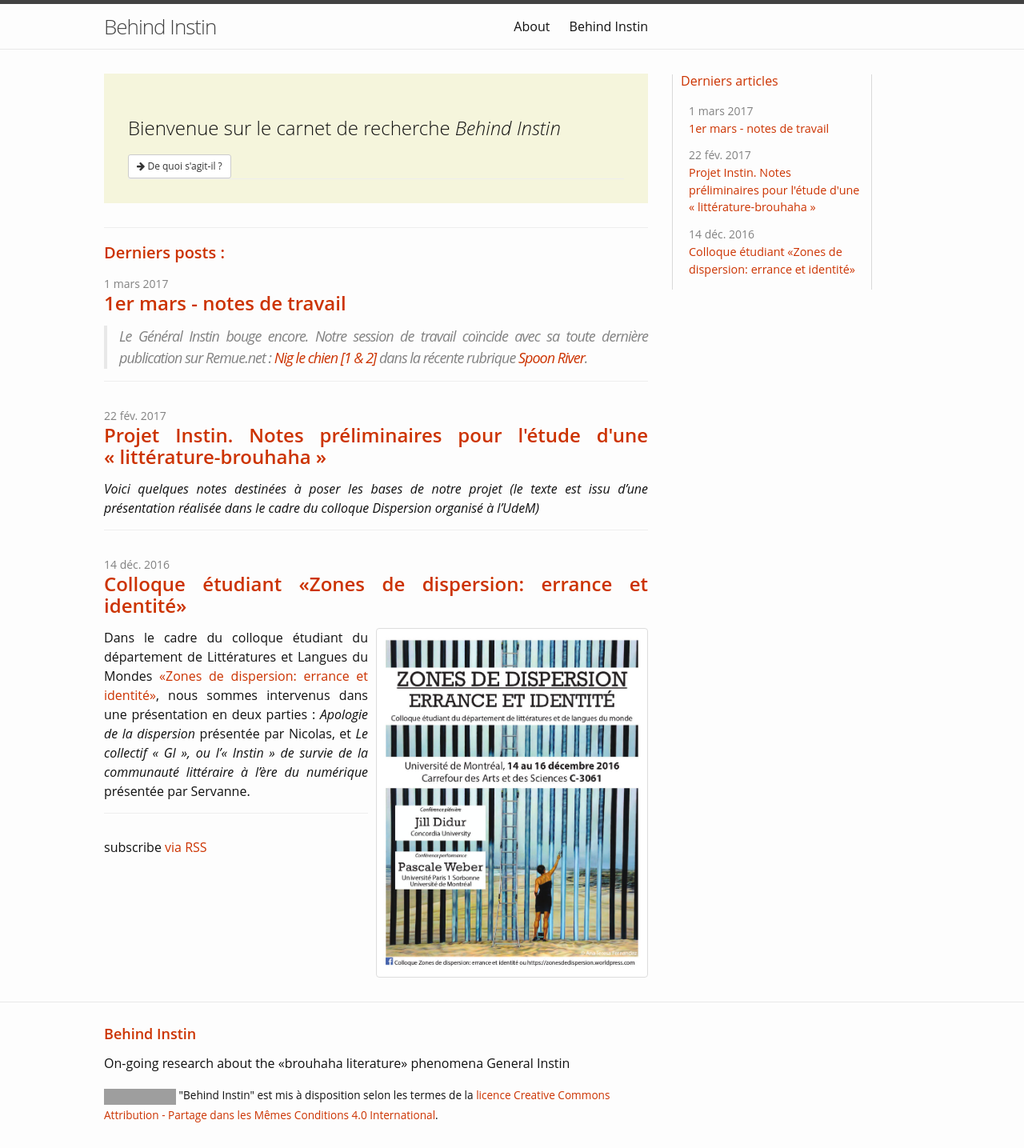
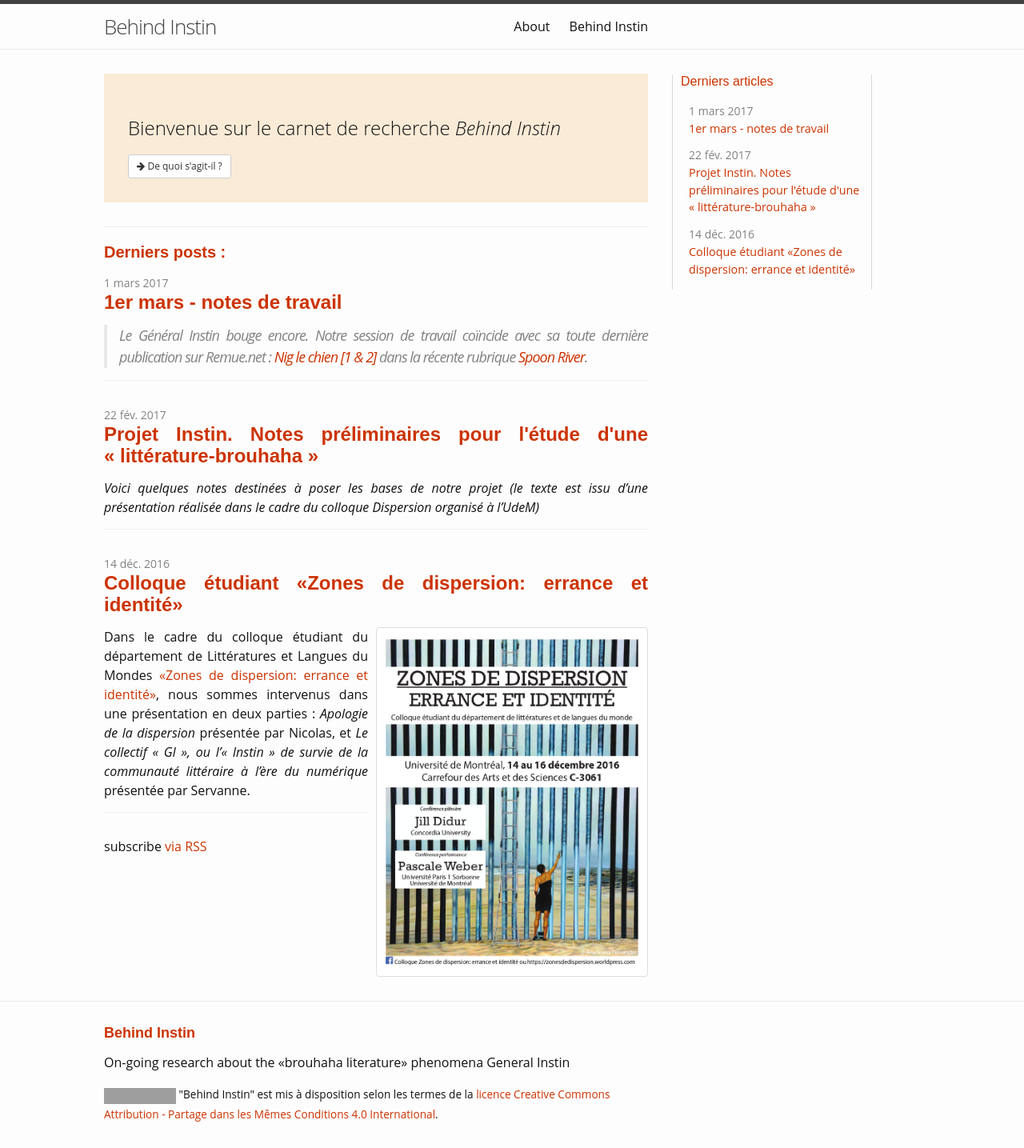
Before and after one commit to lakonis/behindinstin, a Jekyll site: the page built from index.md, in a window 1280 px wide. Shown: the whole page at 80% size. Built offline with Jekyll 4.4.1, drawn with Linux system fonts in a browser that asks for light colours; nearby versions of some CDN libraries; some web fonts are replaced; grey boxes are pictures that could not be loaded.

Commit message:
optimise styles headings and links

```diff
--- a/_includes/head.html
+++ b/_includes/head.html
@@ -15,6 +15,7 @@
 
   <!-- Adds-on Bootstrap -->
   <link rel="stylesheet" href="https://maxcdn.bootstrapcdn.com/font-awesome/4.5.0/css/font-awesome.min.css">
+  <link href="https://fonts.googleapis.com/css?family=Droid+Sans" rel="stylesheet">
 
   <script>
     (function(i,s,o,g,r,a,m){i['GoogleAnalyticsObject']=r;i[r]=i[r]||function(){
--- a/_sass/_base.scss
+++ b/_sass/_base.scss
@@ -94,13 +94,19 @@
     color: $brand-color;
     text-decoration: none;
 
-    &:visited {
+    // &:visited {
+    //     color: darken($brand-color, 15%);
+    // }
+    &:focus {
         color: darken($brand-color, 15%);
+        // color: $text-color;
+        text-decoration: none;
     }
 
     &:hover {
-        color: $text-color;
-        text-decoration: underline;
+        color: darken($brand-color, 15%);
+        // color: $text-color;
+        // text-decoration: underline;
     }
 }
 
--- a/css/mystyle.css
+++ b/css/mystyle.css
@@ -2,13 +2,34 @@
 h1, h2, h3, h4, h5, h6 {
     font-weight: 600;
     color: #cc3300;
+    font-family: "Droid Sans", sans-serif;
 }
 
 p, ul {
   text-align: justify;
 }
 
+.post-title {
+    font-size: 36px;
+    letter-spacing: -1px;
+    line-height: 1.2;
+}
 
+.post-content h2 {
+    margin-top: 4rem;
+}
+
+
+.forhead {
+  padding: 50px 30px 30px 30px;
+  background-color:antiquewhite;
+  margin-bottom:30px
+}
+
+.forhead > p {
+  font-size: 1.5em;
+  font-weight: 200;
+}
 
 .footnotes {
   font-size: small;
--- a/index.md
+++ b/index.md
@@ -3,12 +3,12 @@
 title: Behind Instin
 ---
 
-<div style="padding: 50px 30px 30px 30px; background-color:beige; margin-bottom:30px">
-  <p style="font-size:1.5em; font-weight:200"> Bienvenue sur le carnet de recherche <em>{{ site.title }}</em></p>
+<div class="forhead">
+  <p> Bienvenue sur le carnet de recherche <em>{{ site.title }}</em></p>
   <a class="btn btn-default btn-sm" href="{{ site.github.url }}/about" title="About">
     <i class="fa fa-arrow-right"></i> De quoi s'agit-il ?
   </a>
-<hr/>
+
 <!-- <h3 style="margin-top:20px">Dernières communications</h3>
   <ul class="fa-ul">
     <li><i class="fa-li fa fa-arrow-right"></i>au colloque <a href="http://www.iscc.cnrs.fr/spip.php?article2078" target="_blank" title="Colloque MIAu"><em>Médiations informatisées de l’autorité : nouvelles écritures, nouvelles pratiques de la reconnaissance ?</em></a><br>les 17 et 18 mars 2016 à l'ISCC (Paris)&nbsp;
```
